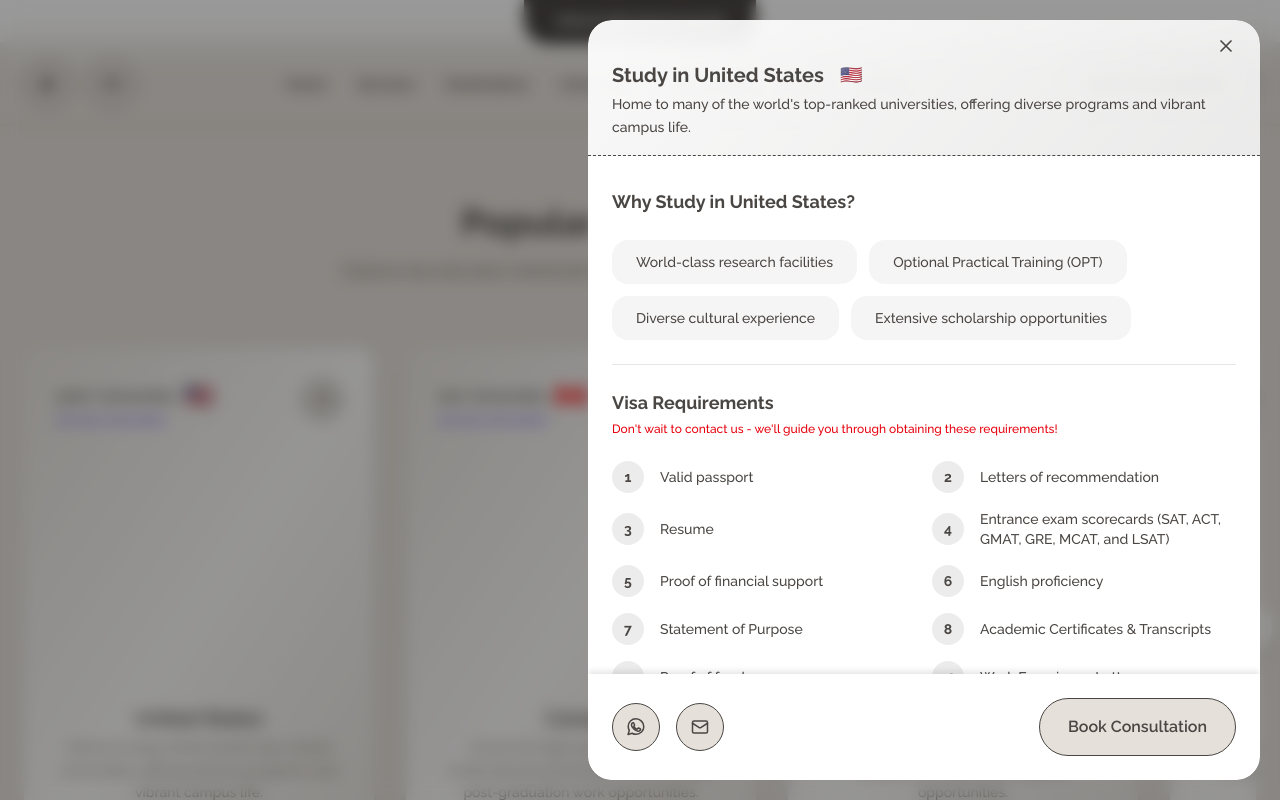
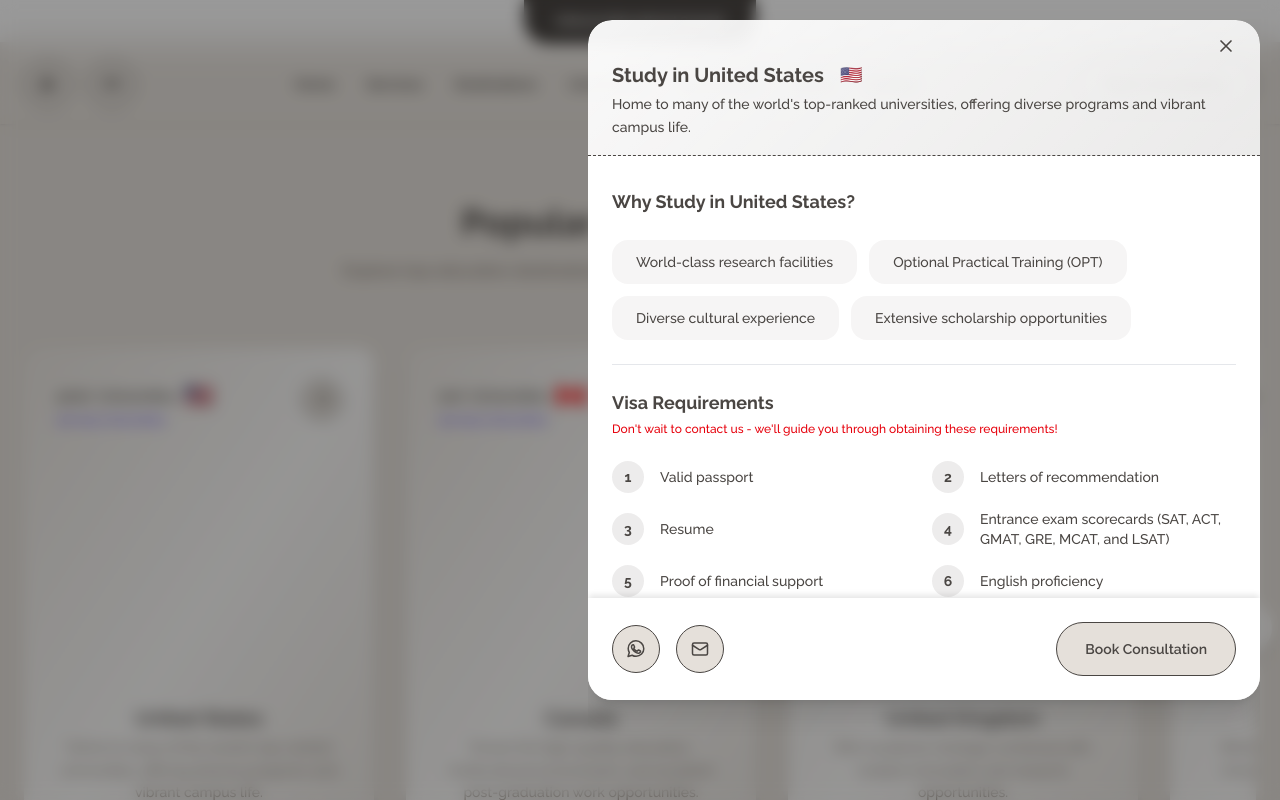
Before and after one commit to akimzzy/airbone-agency, a Next.js app: page / in a window 1280 px wide. Both pictures are taken after a click on the button 322 px from the left and 2029 px from the top of the page. Shown: the part 1629-2429 px from the top of the page. Built offline with nearby package versions, Linux system fonts and the light colour scheme; a web font is replaced by a local one.

Commit message:
Modal height fix

```diff
--- a/src/components/DestinationModal.tsx
+++ b/src/components/DestinationModal.tsx
@@ -64,7 +64,7 @@ export default function DestinationModal({
               leaveFrom="translate-x-0"
               leaveTo="translate-x-full"
             >
-              <DialogPanel className="relative w-full max-w-2xl transform overflow-hidden bg-gradient-to-br from-white/95 via-white/85 to-white/75 shadow-xl transition-all rounded-3xl flex flex-col h-[calc(100vh-2.5rem)]">
+              <DialogPanel className="relative w-full max-w-2xl transform overflow-hidden bg-gradient-to-br from-white/95 via-white/85 to-white/75 shadow-xl transition-all rounded-3xl flex flex-col h-[calc(90vh-2.5rem-env(safe-area-inset-bottom))]">
                 <div className="px-6 py-4 relative border-b border-dashed">
                   <div className="relative z-10 flex flex-col">
                     <div className="text-right w-full">
@@ -177,7 +177,7 @@ export default function DestinationModal({
                   </div>
                 </div>
                 {/* CTA Section */}
-                <section className="bg-white py-6 px-6 shadow-[0_-4px_6px_-1px_rgba(0,0,0,0.1)]">
+                <section className="bg-white py-6 px-6 shadow-[0_-4px_6px_-1px_rgba(0,0,0,0.1)] pb-[calc(1.5rem+env(safe-area-inset-bottom))]">
                   <div className="flex justify-between items-center gap-4 max-w-2xl mx-auto">
                     <ContactButtons />
                     <ConsultationButton country={name} />
--- a/src/components/PrimaryButton.tsx
+++ b/src/components/PrimaryButton.tsx
@@ -28,7 +28,7 @@ export function PrimaryButton({
       onClick={handleClick}
       className={`${
         !className?.includes("bg-") ? "bg-[#E5E0DA]" : ""
-      } text-[var(--color-primary)] px-4 sm:px-7 py-2 sm:py-4 text-sm sm:text-base rounded-full font-semibold hover:bg-[var(--color-primary)] hover:text-white cursor-pointer transition-all duration-300 ease-in-out border border-[var(--color-primary)] ${className}`}
+      } text-[var(--color-primary)] px-7 py-4 rounded-full font-semibold hover:bg-[var(--color-primary)] hover:text-white cursor-pointer transition-all duration-300 ease-in-out border border-[var(--color-primary)] ${className}`}
     >
       {children}
     </button>
@@ -49,7 +49,7 @@ export function ConsultationButton({
   return (
     <PrimaryButton
       onClick={() => openContactModal(country)}
-      className={`px-4 sm:px-6 py-2 rounded-full hover:scale-105 ${className}`}
+      className={`px-6 py-2 rounded-full hover:scale-105 ${className}`}
     >
       Book Consultation
     </PrimaryButton>
```
